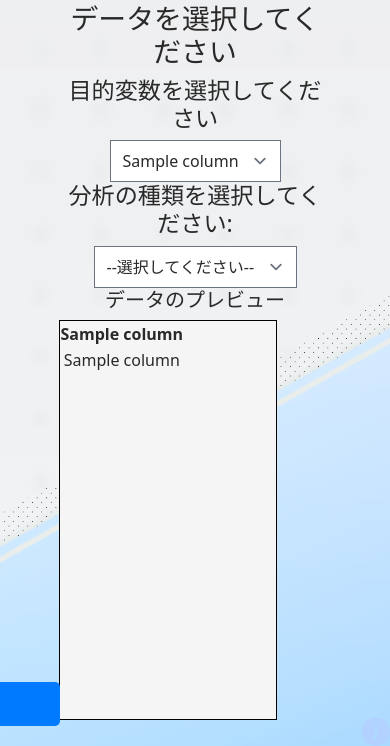
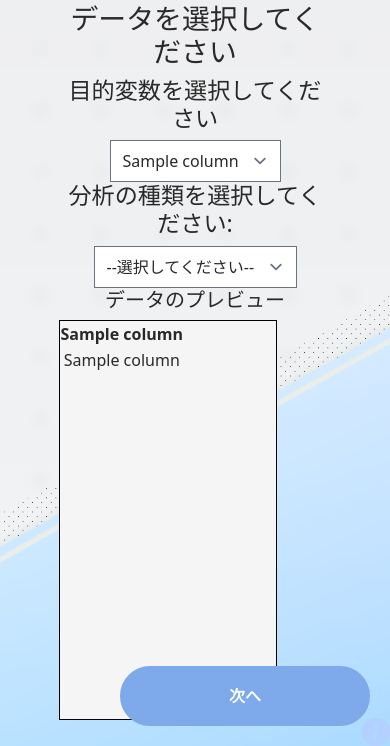
Before and after one commit to tontiruu/AutoML, a Flask app: template templates/choseTarget.html in a window 390 px wide. Shown: the part 98-844 px from the top of the page. Run offline with Flask 3, Linux system fonts and the light colour scheme; the template is opened without the code that fills it: most values are stand-ins (such as "Sample title", 1, 10 or a date in 2020); some libraries are stand-ins or nearby versions.

Commit message:
chooseTarget

```diff
--- a/static/choseTarget.css
+++ b/static/choseTarget.css
@@ -45,17 +45,14 @@
 }
 
 .next-button {
-  position: fixed;
-  bottom: 20px;
-  right: 20px;
-  cursor: pointer;
-  z-index: 9999; /* 最前面に配置 */
+  position: fixed; /* 位置を固定 */
+  bottom: 20px; /* 下から20pxの位置に */
+  right: 20px; /* 右から20pxの位置に */
   display: block;
   text-align: center;
   vertical-align: middle;
   text-decoration: none;
-  width: 500px;
-  margin: auto;
+  width: 250px;
   padding: 1rem 4rem;
   font-weight: bold;
   border: 2px solid #7ea9ea;
@@ -69,17 +66,3 @@
   color: #7ea9ea;
   background: #fff;
 }
-@media (max-width: 768px) {
-  .next-button {
-    position: fixed;
-    bottom: 20px;
-    right: calc(100% - 60px); /* 画面の右端からの位置 */
-    padding: 10px 20px;
-    background-color: #007bff;
-    color: #fff;
-    border: none;
-    border-radius: 5px;
-    cursor: pointer;
-    z-index: 9999;
-  }
-}
```
